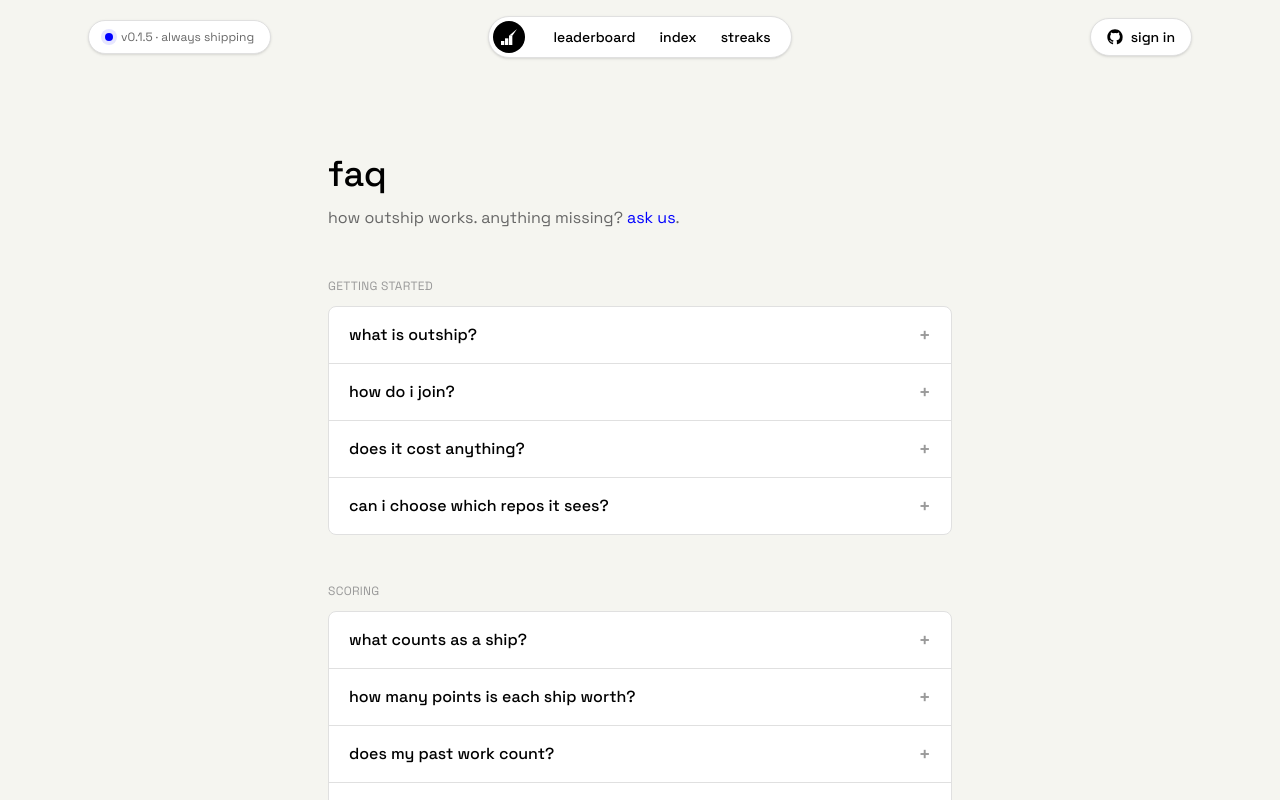
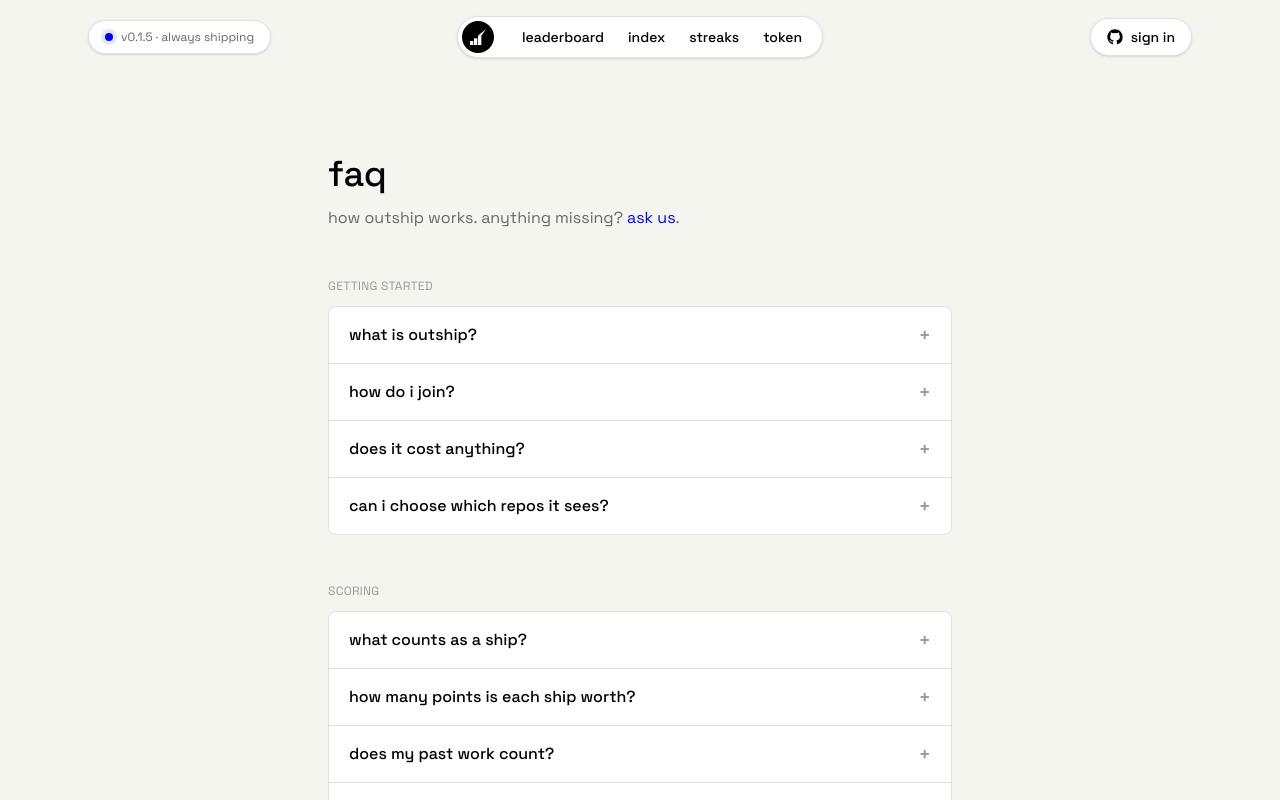
Before and after one commit to mojeebdev/outship, a Next.js app: page /faq in a window 1280 px wide. Shown: the top 800 px of the page. Built offline with nearby package versions, Linux system fonts and the light colour scheme; no server answers.

Commit message:
feat: add token page to main navigation

```diff
--- a/src/components/nav.tsx
+++ b/src/components/nav.tsx
@@ -8,6 +8,7 @@ const LINKS: NavLink[] = [
   { href: "/leaderboard", label: "leaderboard" },
   { href: "/builders", label: "index" },
   { href: "/streaks", label: "streaks" },
+  { href: "/token", label: "token" },
 ];
 
 // White pills that float over whatever is behind them: the status on the
```
